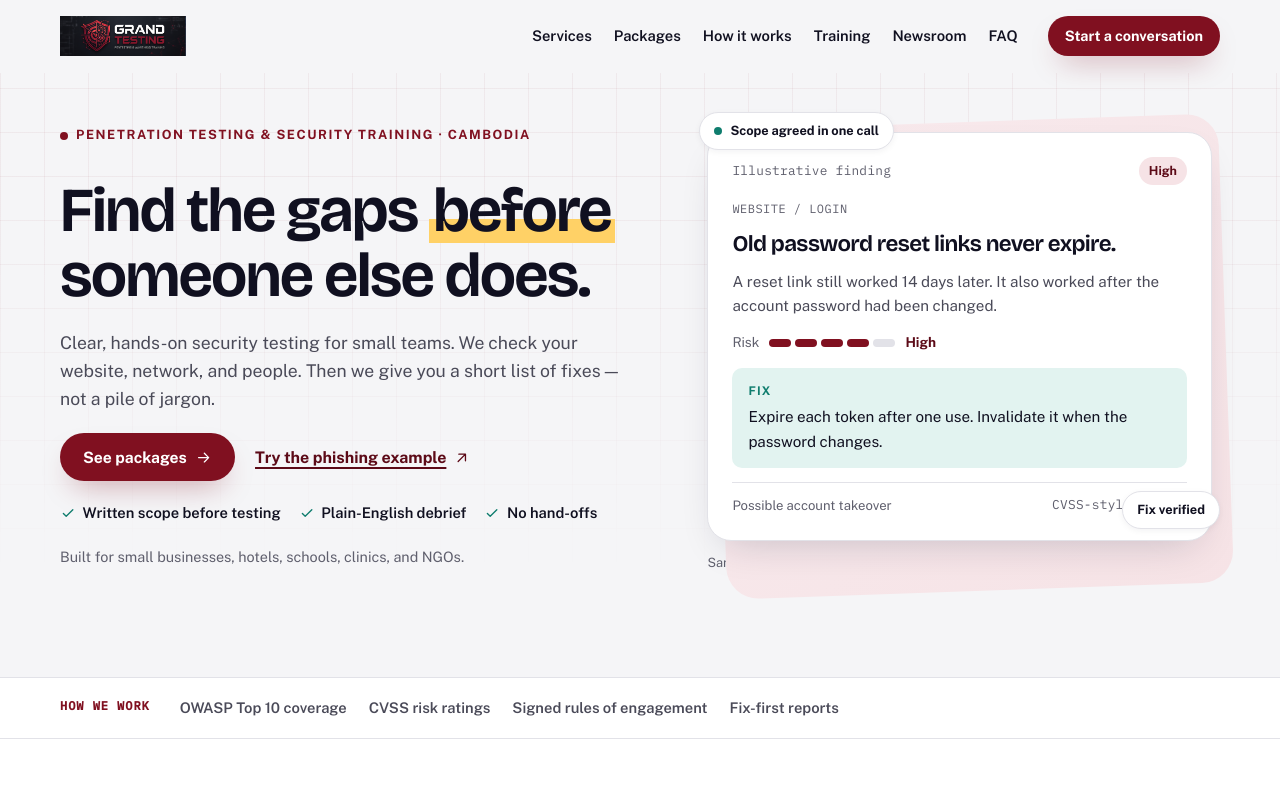
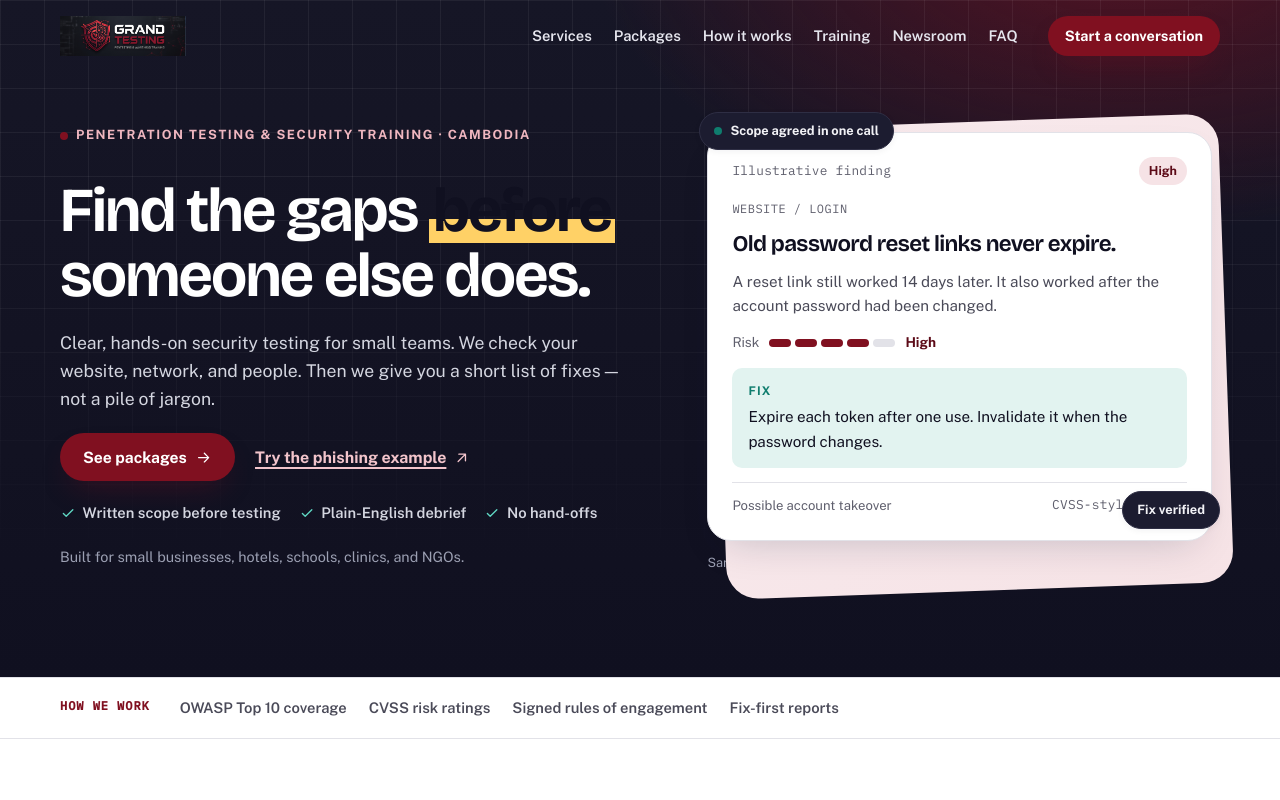
Before and after one commit to chodavon/capstone2, a plain HTML site: page index.html in a window 1280 px wide. Shown: the top 800 px of the page. Drawn offline with nearby package versions, Linux system fonts and the light colour scheme.

Commit message:
Make hero dark with transparent header
Use the logo's near-black and crimson for the hero background, switch
hero text and the header to light colors, and keep the finding card
readable on white.

Co-Authored-By: Rayu Code Rayu Hosted deepseek V4.1 Flash 1017 Cloud <rayucode@gmail.com>

```diff
--- a/styles.css
+++ b/styles.css
@@ -354,13 +354,13 @@ section {
   position: fixed;
   inset: 0 0 auto 0;
   z-index: 50;
-  background: var(--canvas);
+  background: transparent;
   border-bottom: 1px solid transparent;
   transition: background-color 0.2s, border-color 0.2s, box-shadow 0.2s;
 }
 
 .site-header.is-scrolled {
-  background: rgba(247, 248, 252, 0.96);
+  background: rgba(245, 245, 247, 0.96);
   border-bottom-color: var(--line);
   box-shadow: var(--shadow-sm);
 }
@@ -531,6 +531,14 @@ body.nav-open .site-nav {
   .nav-cta {
     width: auto;
   }
+
+  .site-header:not(.is-scrolled) .nav-list a {
+    color: #e6e6ee;
+  }
+
+  .site-header:not(.is-scrolled) .nav-list a:hover {
+    background: rgba(255, 255, 255, 0.08);
+  }
 }
 
 .scroll-progress {
@@ -555,6 +563,10 @@ body.nav-open .site-nav {
   position: relative;
   overflow: hidden;
   padding: calc(var(--header-h) + 40px) 0 56px;
+  background:
+    radial-gradient(900px 500px at 88% -10%, rgba(128, 16, 32, 0.6), transparent 60%),
+    linear-gradient(180deg, #161626 0%, var(--ink) 100%);
+  color: #f2f2f6;
 }
 
 .hero-grid-bg {
@@ -562,8 +574,8 @@ body.nav-open .site-nav {
   inset: 0;
   pointer-events: none;
   background-image:
-    linear-gradient(rgba(128, 16, 32, 0.05) 1px, transparent 1px),
-    linear-gradient(90deg, rgba(128, 16, 32, 0.05) 1px, transparent 1px);
+    linear-gradient(rgba(255, 255, 255, 0.06) 1px, transparent 1px),
+    linear-gradient(90deg, rgba(255, 255, 255, 0.06) 1px, transparent 1px);
   background-size: 44px 44px;
   mask-image: linear-gradient(to bottom, #000 30%, transparent 85%);
 }
@@ -677,6 +689,7 @@ body.nav-open .site-nav {
   border: 1px solid var(--line);
   border-radius: var(--radius-lg);
   background: var(--surface);
+  color: var(--ink);
   box-shadow: var(--shadow-md);
 }
 
@@ -785,6 +798,44 @@ body.nav-open .site-nav {
     grid-template-columns: minmax(0, 1.05fr) minmax(0, 0.95fr);
     gap: 64px;
   }
+}
+
+/* Dark hero text */
+
+.hero h1 {
+  color: #fff;
+}
+
+.hero h1 .marker {
+  color: var(--ink);
+}
+
+.hero .eyebrow {
+  color: #f0b7c0;
+}
+
+.hero-lede,
+.hero-proof li {
+  color: #d4d6e0;
+}
+
+.hero-audience,
+.hero .visual-note {
+  color: #9ca0b3;
+}
+
+.hero .icon-check {
+  color: #5fd6c2;
+}
+
+.hero .text-link {
+  color: #f2c4cb;
+}
+
+.hero .hero-chip {
+  background: #1c1c30;
+  border-color: #2e2e44;
+  color: #f2f2f6;
 }
 
 /* ---------- Trust strip ---------- */
```
